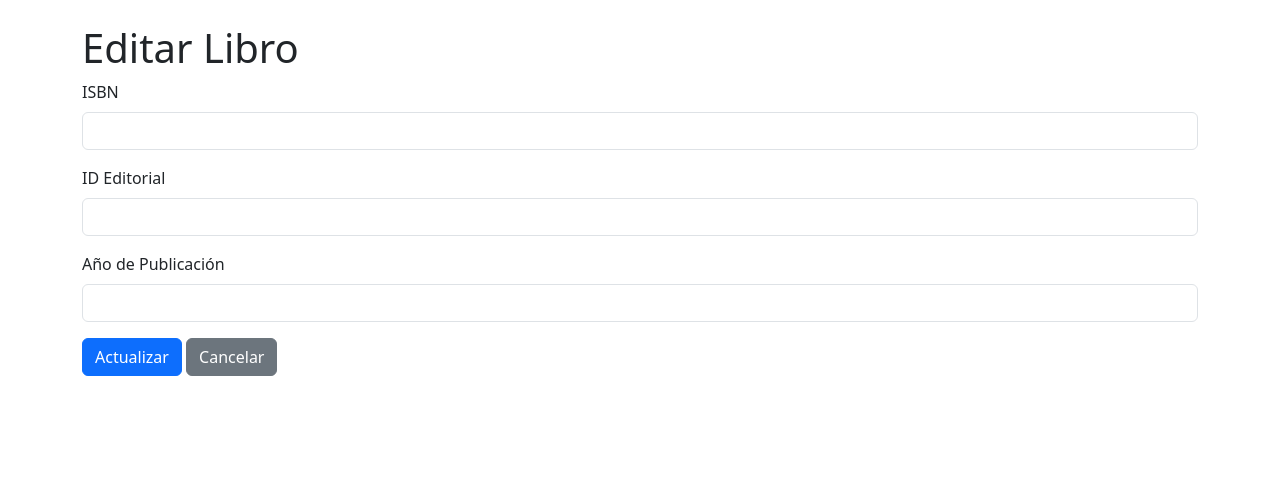
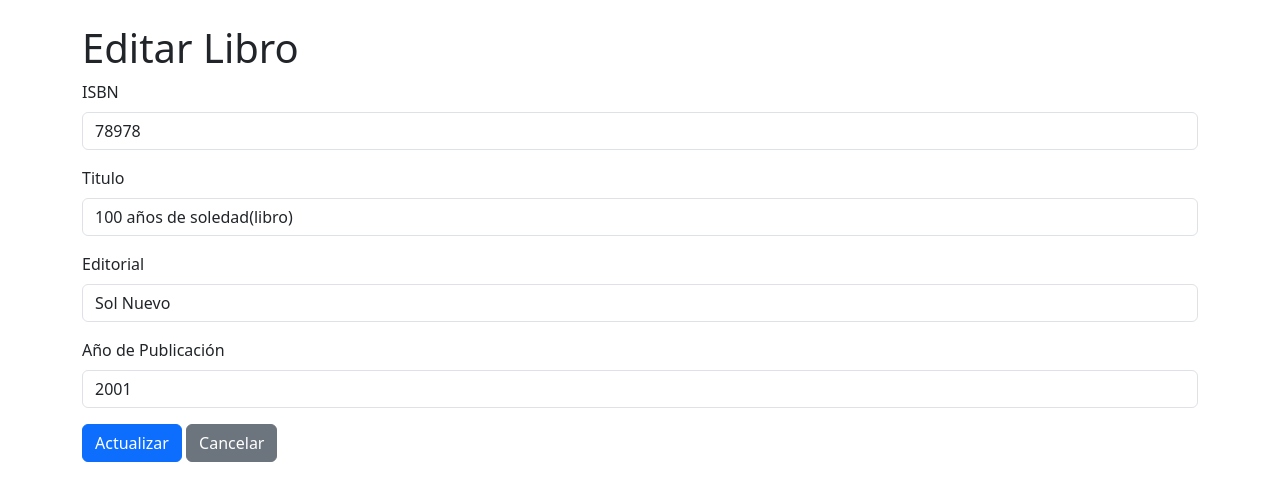
Before and after one commit to DevCadi/BIBLIOTECA, a Flask app: page /libros/edit/1 in a window 1280 px wide. Shown: the top 501 px of the page. Run offline with Flask 3, Linux system fonts and the light colour scheme; data comes from the database, SQL or seed files in the repository; data that the repository does not hold is empty.

Commit message:
Unión entre editorial y libro

```diff
--- a/controllers/libro_controllers.py
+++ b/controllers/libro_controllers.py
@@ -1,5 +1,7 @@
 from flask import request, redirect, url_for, Blueprint
 from models.libro_model import Libro
+from models.material_model import Material
+from models.editorial_model import Editorial
 from views import libro_view
 
 libro_bp = Blueprint('libro', __name__, url_prefix='/libros')
@@ -13,26 +15,33 @@ def index():
 def create():
     if request.method == 'POST':
         isbn = request.form['isbn']
+        id_material = request.form['id_material']
         id_editorial = request.form['id_editorial']
         anio_publicacion = request.form['anio_publicacion']
 
-        libro = Libro(isbn, id_editorial, anio_publicacion)
+        libro = Libro(isbn,id_material, id_editorial, anio_publicacion)
         libro.save()
         return redirect(url_for('libro.index'))
+    materiales = Material.query.all()
+    editoriales = Editorial.query.all()
 
-    return libro_view.create()
+    return libro_view.create(materiales=materiales, editoriales=editoriales)
 
 @libro_bp.route("/edit/<int:id_libro>", methods=['GET', 'POST'])
 def edit(id_libro):
     libro = Libro.get_by_id(id_libro)
     if request.method == 'POST':
         isbn = request.form['isbn']
+        id_material = request.form['id_material']
         id_editorial = request.form['id_editorial']
         anio_publicacion = request.form['anio_publicacion']
-        libro.update(isbn=isbn, id_editorial=id_editorial, anio_publicacion=anio_publicacion)
+        libro.update(isbn=isbn, id_material=id_material, id_editorial=id_editorial, anio_publicacion=anio_publicacion)
         return redirect(url_for('libro.index'))
 
-    return libro_view.edit(libro)
+    materiales = Material.query.all()
+    editoriales = Editorial.query.all()
+
+    return libro_view.edit(libro=libro, materiales=materiales, editoriales=editoriales )
 
 @libro_bp.route("/delete/<int:id_libro>")
 def delete(id_libro):
--- a/models/libro_model.py
+++ b/models/libro_model.py
@@ -3,15 +3,18 @@ from database import db
 class Libro(db.Model):
     __tablename__ = 'libros'
 
-    id_libro = db.Column(db.Integer, db.ForeignKey('materiales.id_material'), primary_key=True)
+    id_libro = db.Column(db.Integer, primary_key=True)
     isbn = db.Column(db.Integer, nullable=False)
-    id_editorial = db.Column(db.Integer, nullable=False)
+    id_material = db.Column(db.Integer, db.ForeignKey('materiales.id_material'), nullable=False)
+    id_editorial = db.Column(db.Integer, db.ForeignKey('editoriales.id_editorial'),nullable=False)
     anio_publicacion = db.Column(db.String(4), nullable=False)  # o Integer si prefieres
 
     material = db.relationship('Material', back_populates = 'libro')
+    editorial = db.relationship('Editorial', back_populates = 'libros')
 
-    def __init__(self, isbn, id_editorial, anio_publicacion):
+    def __init__(self, isbn, id_material, id_editorial, anio_publicacion):
         self.isbn = isbn
+        self.id_material= id_material
         self.id_editorial = id_editorial
         self.anio_publicacion = anio_publicacion
 
@@ -23,9 +26,11 @@ class Libro(db.Model):
         db.session.delete(self)
         db.session.commit()
 
-    def update(self, isbn=None, id_editorial=None, anio_publicacion=None):
+    def update(self, isbn=None, id_material=None, id_editorial=None, anio_publicacion=None):
         if isbn:
             self.isbn = isbn
+        if id_material:
+            self.id_material=id_material
         if id_editorial:
             self.id_editorial = id_editorial
         if anio_publicacion:
--- a/templates/editoriales/edit.html
+++ b/templates/editoriales/edit.html
@@ -4,7 +4,7 @@
 
 {% block content %}
 <h1>Actualización de editoriales</h1>
-<form action="{{url_for('editorial.edit',id_edi=editorial.id_edi)}}" method="POST">
+<form action="{{url_for('editorial.edit',id_editorial=editorial.id_editorial)}}" method="POST">
     <div class="mb-3">
         <label for="" class="form-label">Nombre</label>
         <input type="text" class="form-control" name="nombre" value="{{editorial.nombre}}" required>
--- a/templates/editoriales/index.html
+++ b/templates/editoriales/index.html
@@ -17,14 +17,14 @@
     </tr>
     {% for item in editoriales %}
     <tr>
-        <td>{{item.id_edi}}</td>
+        <td>{{item.id_editorial}}</td>
         <td>{{item.nombre}}</td>
         <td>{{item.pais}}</td>
         <td>
-            <a href="{{url_for('editorial.edit',id_edi=item.id_edi)}}" class="btn btn-warning">Editar</a>
+            <a href="{{url_for('editorial.edit',id_editorial=item.id_editorial)}}" class="btn btn-warning">Editar</a>
         </td>
         <td>
-            <a href="{{url_for('editorial.delete',id_edi=item.id_edi)}}" class="btn btn-danger">Eliminar</a>
+            <a href="{{url_for('editorial.delete',id_editorial=item.id_editorial)}}" class="btn btn-danger">Eliminar</a>
         </td>
     </tr>
     {% endfor %}
--- a/templates/libros/edit.html
+++ b/templates/libros/edit.html
@@ -13,8 +13,25 @@
             <input type="number" name="isbn" class="form-control" value="{{ libro.isbn }}" required>
         </div>
         <div class="mb-3">
-            <label class="form-label">ID Editorial</label>
-            <input type="number" name="id_editorial" class="form-control" value="{{ libro.id_editorial }}" required>
+            <label class="form-label">Titulo</label>
+            <select name="id_material" class="form-control" required>
+                <option value="">Seleccione un titulo:</option>
+                {% for material in materiales %}
+                    <option value="{{material.id_material}}"  {% if material.id_material== libro.id_libro %} selected {% endif %}>{{material.titulo}}({{ material.tipo }})</option>
+                {% endfor %}
+            </select>
+        </div>
+        <div class="mb-3">
+            <label class="form-label">Editorial</label>
+            <select name="id_editorial" class="form-control" required>
+                <option value="">Seleccione una editorial:</option>
+                {% for editorial in editoriales %}
+                    <option value="{{ editorial.id_editorial }}"
+                        {% if libro.id_editorial == editorial.id_editorial %}selected{% endif %}>
+                        {{ editorial.nombre }}
+                    </option>
+                {% endfor %}
+            </select>
         </div>
         <div class="mb-3">
             <label class="form-label">Año de Publicación</label>
--- a/templates/libros/index.html
+++ b/templates/libros/index.html
@@ -10,7 +10,8 @@
             <tr>
                 <th>ID</th>
                 <th>ISBN</th>
-                <th>ID Editorial</th>
+                <th>Título</th>
+                <th>Editorial</th>
                 <th>Año Publicación</th>
                 <th>Acciones</th>
             </tr>
@@ -20,6 +21,7 @@
             <tr>
                 <td>{{ libro.id_libro }}</td>
                 <td>{{ libro.isbn }}</td>
+                <td>{{ libro.material.titulo }}</td>
                 <td>{{ libro.id_editorial }}</td>
                 <td>{{ libro.anio_publicacion }}</td>
                 <td>
--- a/views/libro_view.py
+++ b/views/libro_view.py
@@ -3,8 +3,8 @@ from flask import render_template
 def list(libros):
     return render_template('libros/index.html', libros=libros)
 
-def create():
-    return render_template('libros/create.html')
+def create(materiales, editoriales):
+    return render_template('libros/create.html', materiales=materiales, editoriales=editoriales)
 
-def edit(libro):
-    return render_template('libros/edit.html', libro=libro)
+def edit(libro, materiales, editoriales):
+    return render_template('libros/edit.html', libro=libro, materiales=materiales, editoriales=editoriales)
```
Also changed, not shown: controllers/editorial_controllers.py (+6 -6 lines), models/editorial_model.py (+6 -4 lines), templates/libros/create.html (+16 -2 lines), instance/biblioteca.db.
